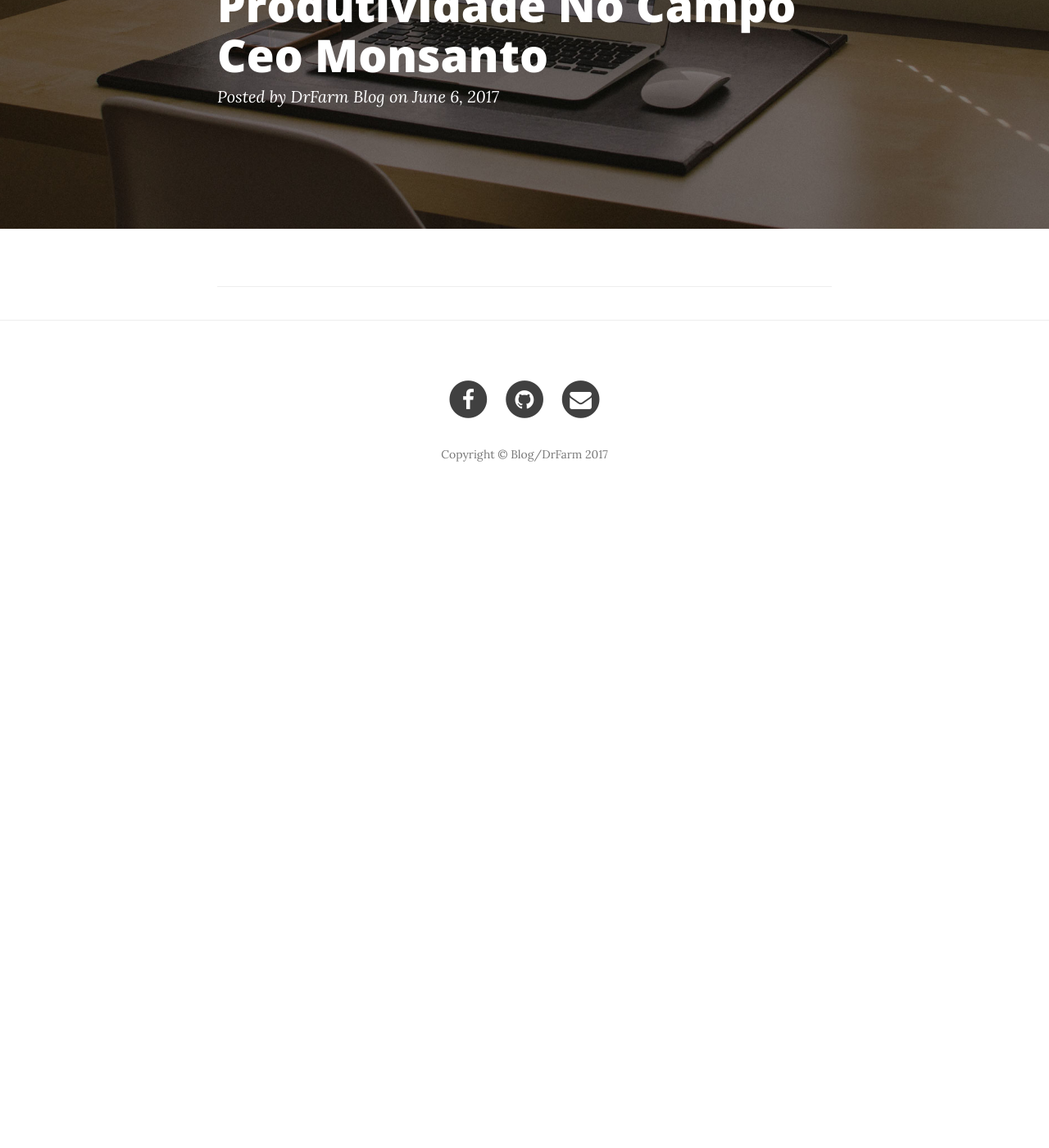
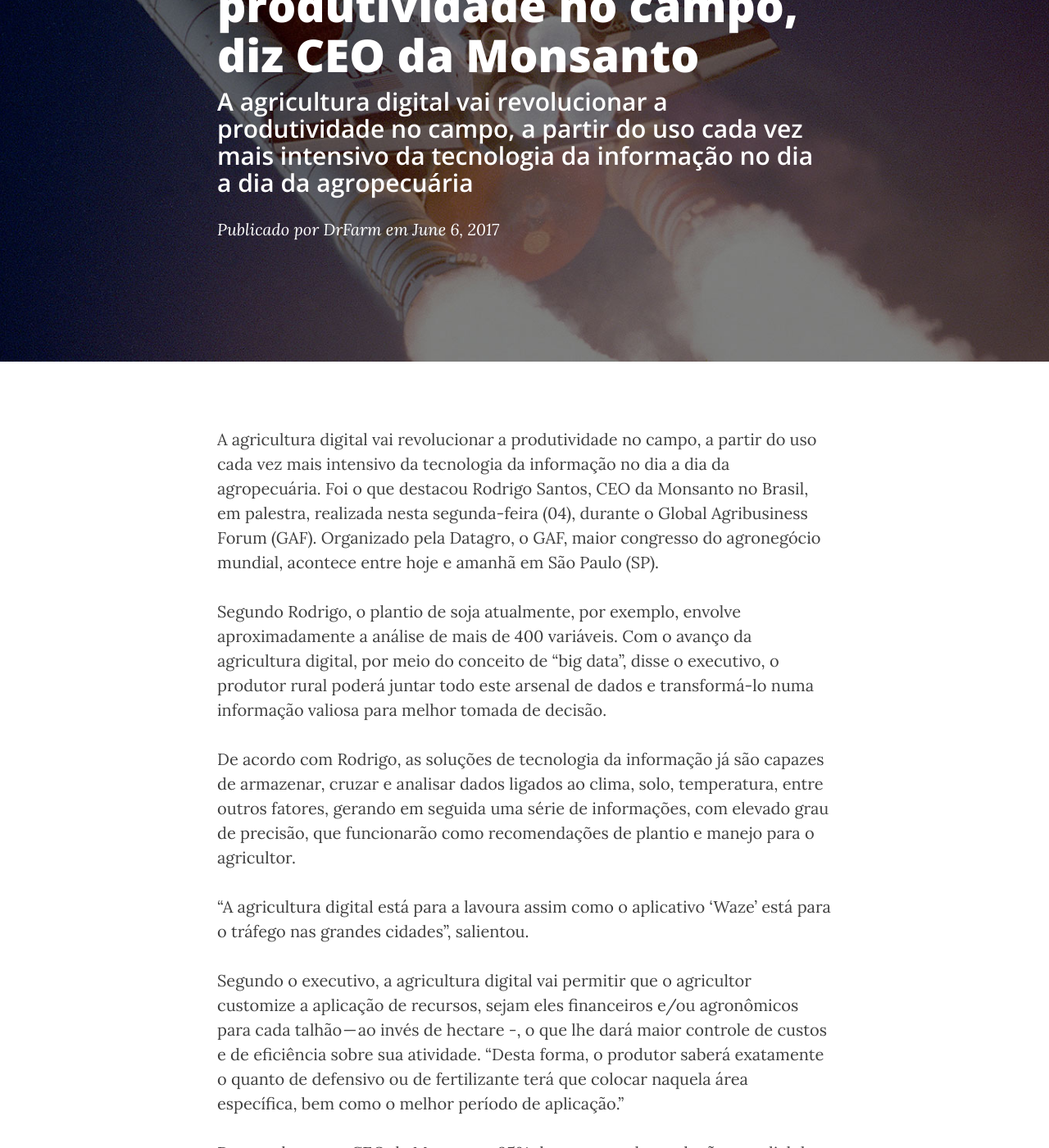
Before and after one commit to doctorfarm/blog, a Jekyll site: the page built from _posts/2017-06-06-agricultura-digital-vai-revolucionar-a-produtividade-no-campo-ceo-monsanto.markdown, in a window 1280 px wide and 1400 px high, scrolled down 315 px. Shown: the whole window at 82% size. Built offline with Jekyll 4.4.1, drawn with Linux system fonts in a browser that asks for light colours; nearby versions of some CDN libraries; our own code applies the rules of GitHub Pages for plain Markdown files; before the commit the page ends 945 px from its top, so only the background shows below that; some of the changed text lies outside the part shown.

Commit message:
Generating first post

```diff
--- a/_layouts/post.html
+++ b/_layouts/post.html
@@ -12,7 +12,7 @@
                     {% if page.subtitle %}
                     <h2 class="subheading">{{ page.subtitle }}</h2>
                     {% endif %}
-                    <span class="meta">Posted by {% if page.author %}{{ page.author }}{% else %}{{ site.title }}{% endif %} on {{ page.date | date: "%B %-d, %Y" }}</span>
+                    <span class="meta">Publicado por {% if page.author %}{{ page.author }}{% else %}{{ site.title }}{% endif %} em {{ page.date | date: "%B %-d, %Y" }}</span>
                 </div>
             </div>
         </div>
--- a/_posts/2017-06-06-agricultura-digital-vai-revolucionar-a-produtividade-no-campo-ceo-monsanto.markdown
+++ b/_posts/2017-06-06-agricultura-digital-vai-revolucionar-a-produtividade-no-campo-ceo-monsanto.markdown
@@ -0,0 +1,24 @@
+---
+layout:     post
+title:      "Agricultura digital vai revolucionar a produtividade no campo, diz CEO da Monsanto"
+subtitle:   "A agricultura digital vai revolucionar a produtividade no campo, a partir do uso cada vez mais intensivo da tecnologia da informação no dia a dia da agropecuária"
+date:       2017-06-06 12:00:00
+author:     "DrFarm"
+header-img: "img/post-bg-01.jpg"
+---
+
+<p>A agricultura digital vai revolucionar a produtividade no campo, a partir do uso cada vez mais intensivo da tecnologia da informação no dia a dia da agropecuária. Foi o que destacou Rodrigo Santos, CEO da Monsanto no Brasil, em palestra, realizada nesta segunda-feira (04), durante o Global Agribusiness Forum (GAF). Organizado pela Datagro, o GAF, maior congresso do agronegócio mundial, acontece entre hoje e amanhã em São Paulo (SP).</p>
+
+<p>Segundo Rodrigo, o plantio de soja atualmente, por exemplo, envolve aproximadamente a análise de mais de 400 variáveis. Com o avanço da agricultura digital, por meio do conceito de “big data”, disse o executivo, o produtor rural poderá juntar todo este arsenal de dados e transformá-lo numa informação valiosa para melhor tomada de decisão.</p>
+
+<p>De acordo com Rodrigo, as soluções de tecnologia da informação já são capazes de armazenar, cruzar e analisar dados ligados ao clima, solo, temperatura, entre outros fatores, gerando em seguida uma série de informações, com elevado grau de precisão, que funcionarão como recomendações de plantio e manejo para o agricultor.</p>
+
+<p>“A agricultura digital está para a lavoura assim como o aplicativo ‘Waze’ está para o tráfego nas grandes cidades”, salientou.</p>
+
+<p>Segundo o executivo, a agricultura digital vai permitir que o agricultor customize a aplicação de recursos, sejam eles financeiros e/ou agronômicos para cada talhão — ao invés de hectare -, o que lhe dará maior controle de custos e de eficiência sobre sua atividade. “Desta forma, o produtor saberá exatamente o quanto de defensivo ou de fertilizante terá que colocar naquela área específica, bem como o melhor período de aplicação.”</p>
+
+<p>De acordo com o CEO da Monsanto, 95% do aumento da produção mundial de alimentos daqui em diante terá que vir de ganhos de produtividade, e tecnologias que auxiliem o agricultor a fazer mais com menos, de modo mais eficiente, rápido e com menos custos serão cada vez mais necessárias.</p>
+
+<p>E, exatamente por sua essência, de conseguir extrair o máximo de informação de dados, inicialmente, aleatórios, Rodrigo ressaltou que a agricultura digital será capaz de maximizar os benefícios de todas as outras tecnologias já existentes, e que as estão por vir.</p>
+
+<p>fonte: <a href="http://goo.gl/kYCiYq">http://goo.gl/kYCiYq</a></p>
```
Also changed, not shown: 13 other files.
